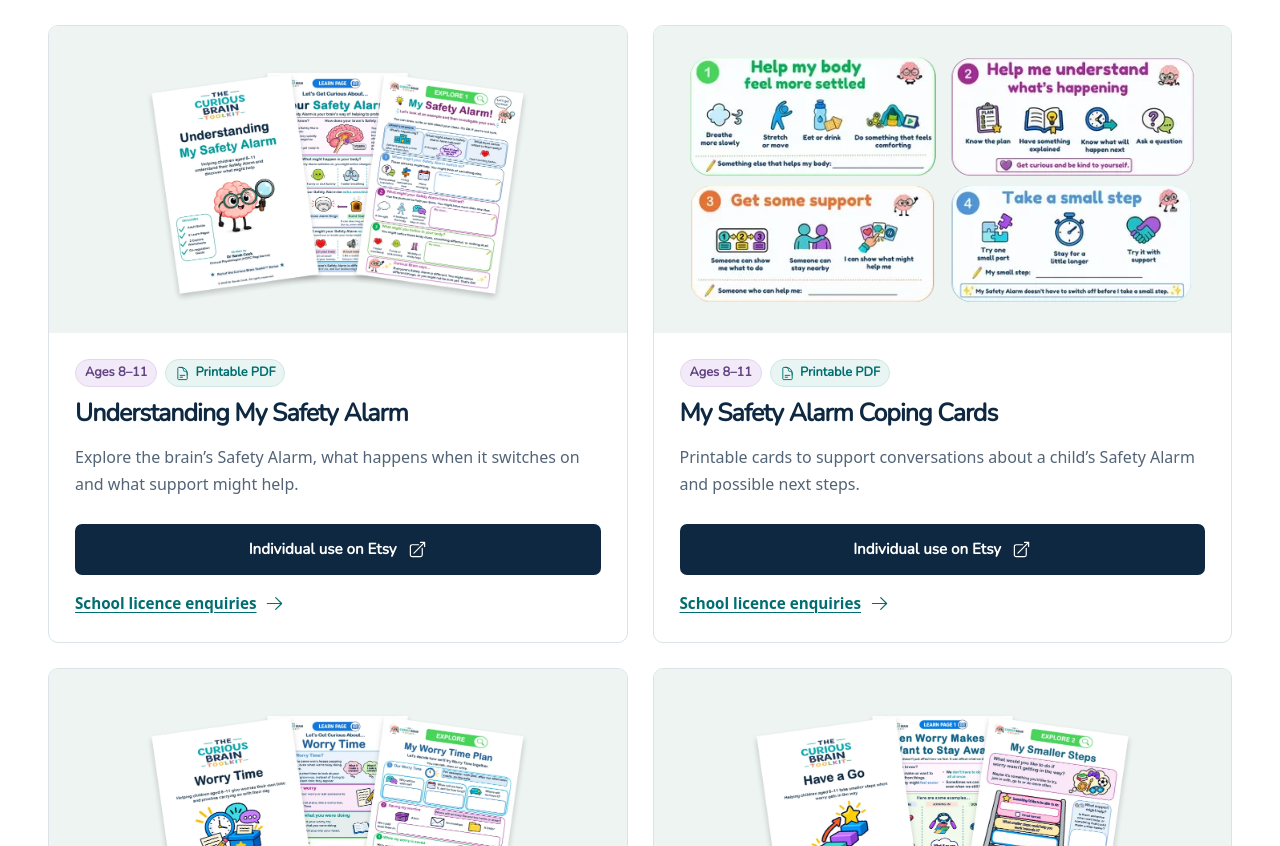
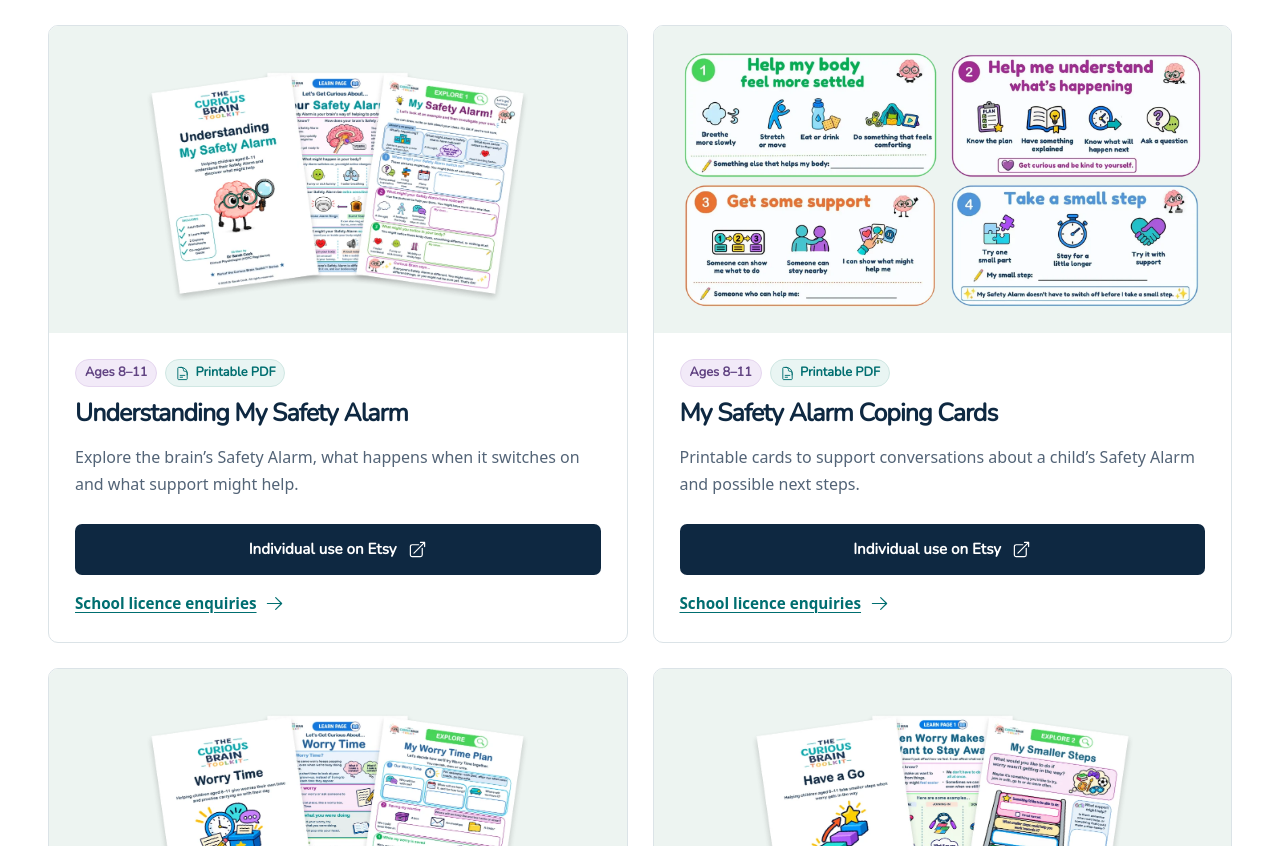
Before and after one commit to stephencookdev/thecuriousbraintoolkit, an Astro site: page /resources in a window 1280 px wide. Shown: the part 2038-2884 px from the top of the page. Built offline with nearby package versions, Linux system fonts and the light colour scheme; Astro itself is replaced by a stand-in of ours.

Commit message:
Use sharper original Safety Alarm Coping Cards artwork

```diff
--- a/src/data/resources.ts
+++ b/src/data/resources.ts
@@ -101,9 +101,9 @@ export const resources: Resource[] = [
     "etsyUrl": "https://www.etsy.com/uk/listing/4557576323/anxiety-coping-cards-for-kids-safety",
     "tesUrl": null,
     "downloadUrl": null,
-    "image": "/images/products/safety-alarm-coping-cards.webp",
-    "imageWidth": 600,
-    "imageHeight": 305,
+    "image": "/images/products/safety-alarm-coping-cards-hires.webp",
+    "imageWidth": 1588,
+    "imageHeight": 780,
     "imageAlt": "Four printable Safety Alarm Coping Cards from the Etsy listing."
   },
   {
```
Also changed, not shown: docs/asset-sources.md (+2 -2 lines), public/images/products/safety-alarm-coping-cards-hires.webp (added), public/images/products/safety-alarm-coping-cards.webp (deleted).
